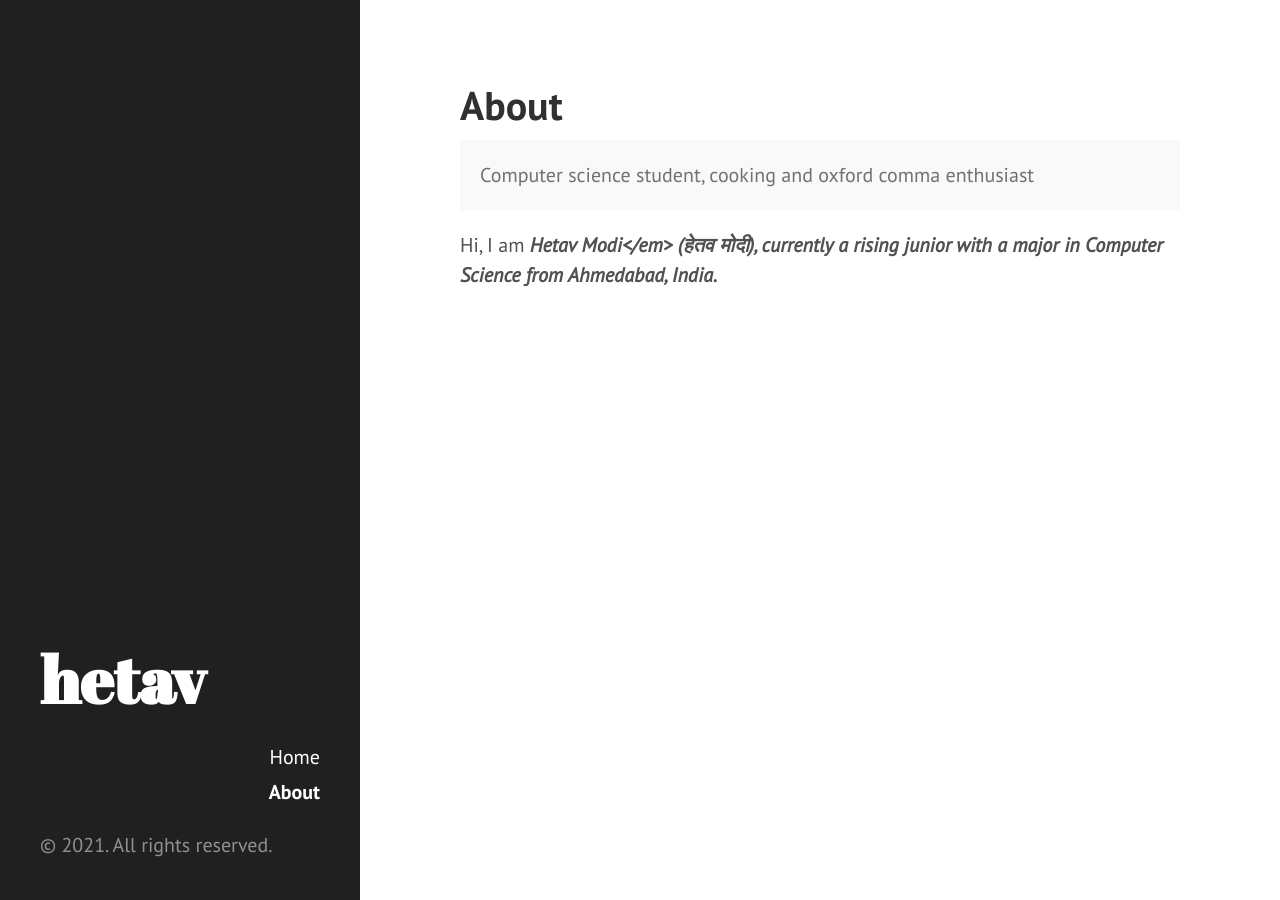
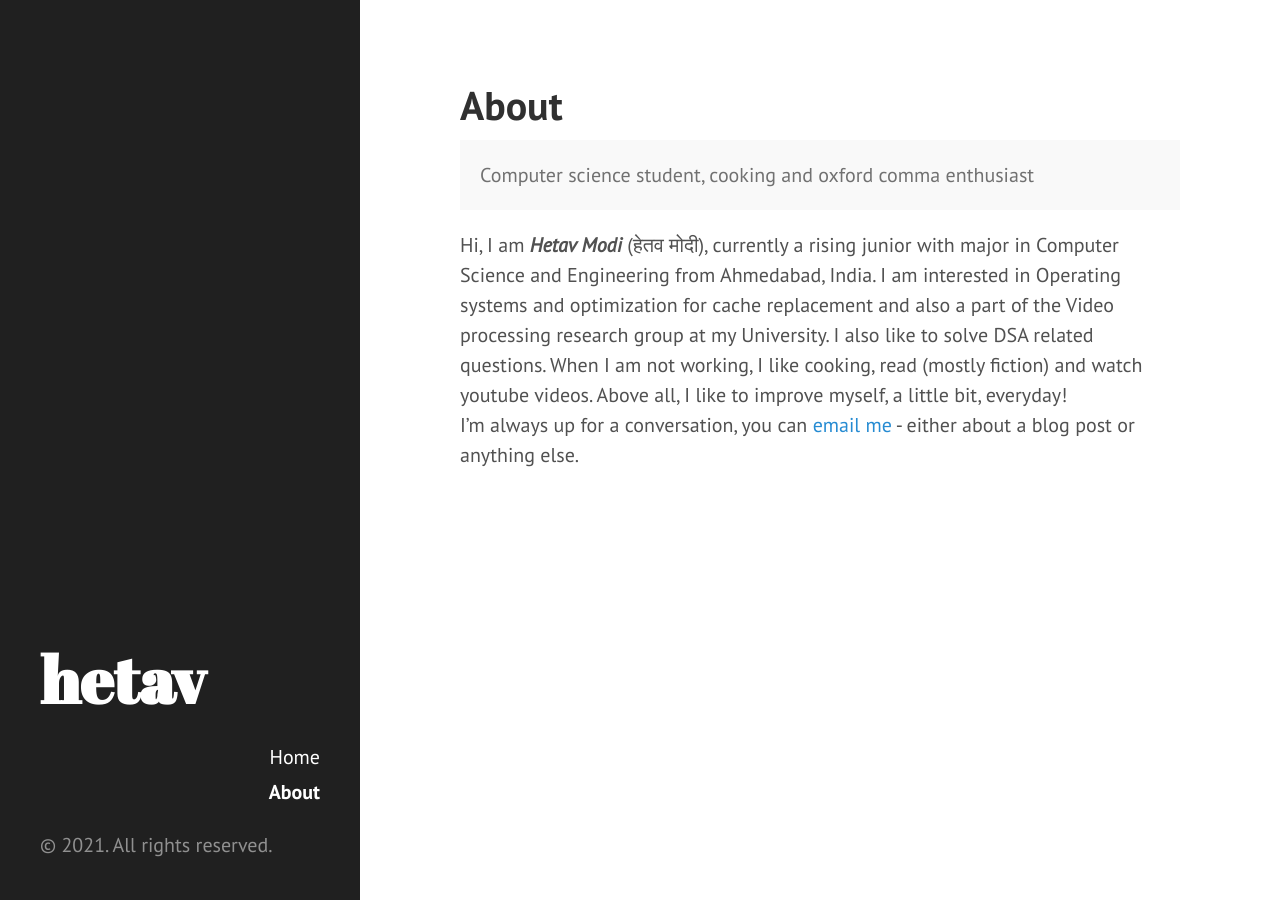
Before and after one commit to hetavv/hetavv.github.io, a Jekyll site: the page built from about.md, in a window 1280 px wide. Built offline with Jekyll 4.4.1, drawn with Linux system fonts in a browser that asks for light colours.

Commit message:
Update about.md

```diff
--- a/about.md
+++ b/about.md
@@ -7,7 +7,11 @@ title: About
   Computer science student, cooking and oxford comma enthusiast
 </p>
 
-Hi, I am <em><b>Hetav Modi<b></em> (हेतव मोदी), currently a rising junior with a major in Computer Science from Ahmedabad, India.
+Hi, I am <em><b>Hetav Modi</b></em> (हेतव मोदी), currently a rising junior with major in Computer Science and Engineering from Ahmedabad, India. I am interested in Operating systems and optimization for cache replacement and also a part of the Video processing research group at my University. I also like to solve DSA related questions. When I am not working, I like cooking, read (mostly fiction) and watch youtube videos. Above all, I like to improve myself, a little bit, everyday!
+<br>
+I'm always up for a conversation, you can <a href = "mailto: hetav.1805@gmail.com">email me</a> - either
+about a blog post or anything else.
+
 
 <!--
 In the novel, *The Strange Case of Dr. Jeykll and Mr. Hyde*, Mr. Poole is Dr. Jekyll's virtuous and loyal butler. Similarly, Poole is an upstanding and effective butler that helps you build Jekyll themes. It's made by [@mdo](https://twitter.com/mdo).
```
